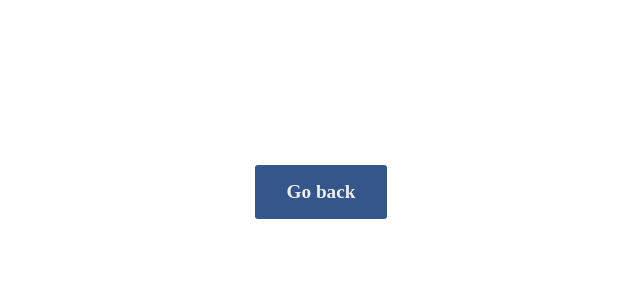
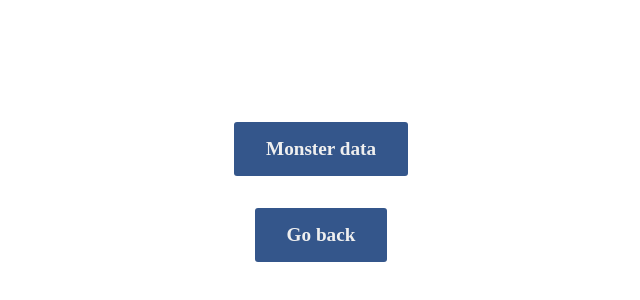
Before and after one commit to iritaca/dnd-slim-version, a React (Create React App) app: page /game-info in a window 1280 px wide. Shown: the part 208-508 px from the top of the page, without its empty margins (319-959 px from the left). Built offline with nearby package versions, Linux system fonts and the light colour scheme.

Commit message:
react router cleanup

```diff
--- a/src/App.tsx
+++ b/src/App.tsx
@@ -9,7 +9,6 @@ import {
   Routes,
   Route,
   BrowserRouter,
-  Outlet,
 } from "react-router-dom";
 
 function App() {
@@ -18,8 +17,8 @@ function App() {
       <div>
         <Routes>
           <Route path="/" element={<Home />} />
-          <Route path="/game" element={<Game />} />
-          <Route path="/game-info" element={<GameInfo />} />
+          <Route path="game" element={<Game />} />
+          <Route path="game-info" element={<GameInfo />} />
           <Route path="*" element={<NotFound />} />
         </Routes>
       </div>
--- a/src/GameInfo.tsx
+++ b/src/GameInfo.tsx
@@ -5,6 +5,9 @@ import Styles from "./Styles/Game.module.scss";
 export const GameInfo = () => {
   return (
     <div className={Styles.gameInfo}>
+      <Link to="monster" className={`${Styles.btn} ${Styles.home}`}>
+        Monster data
+      </Link>
       <Link to="/" className={`${Styles.btn} ${Styles.home}`}>
         Go back
       </Link>
--- a/src/Styles/Game.module.scss
+++ b/src/Styles/Game.module.scss
@@ -468,17 +468,11 @@ $lowLife: $red_2;
   height: 100vh;
   width: 100vw;
   @include flexCenter;
+  flex-direction: column;
+  @include layoutMargin($type: vertical, $size: 32px);
   .btn {
     width: auto;
     @extend %generalBtn;
   }
 }
 /*#endregion Game Info */
-
-/*#region Not Found */
-
-.notFound {
-  flex-direction: column;
-  @include layoutMargin($type: vertical, $size: 32px);
-}
-/*#endregion Not Found */
```
